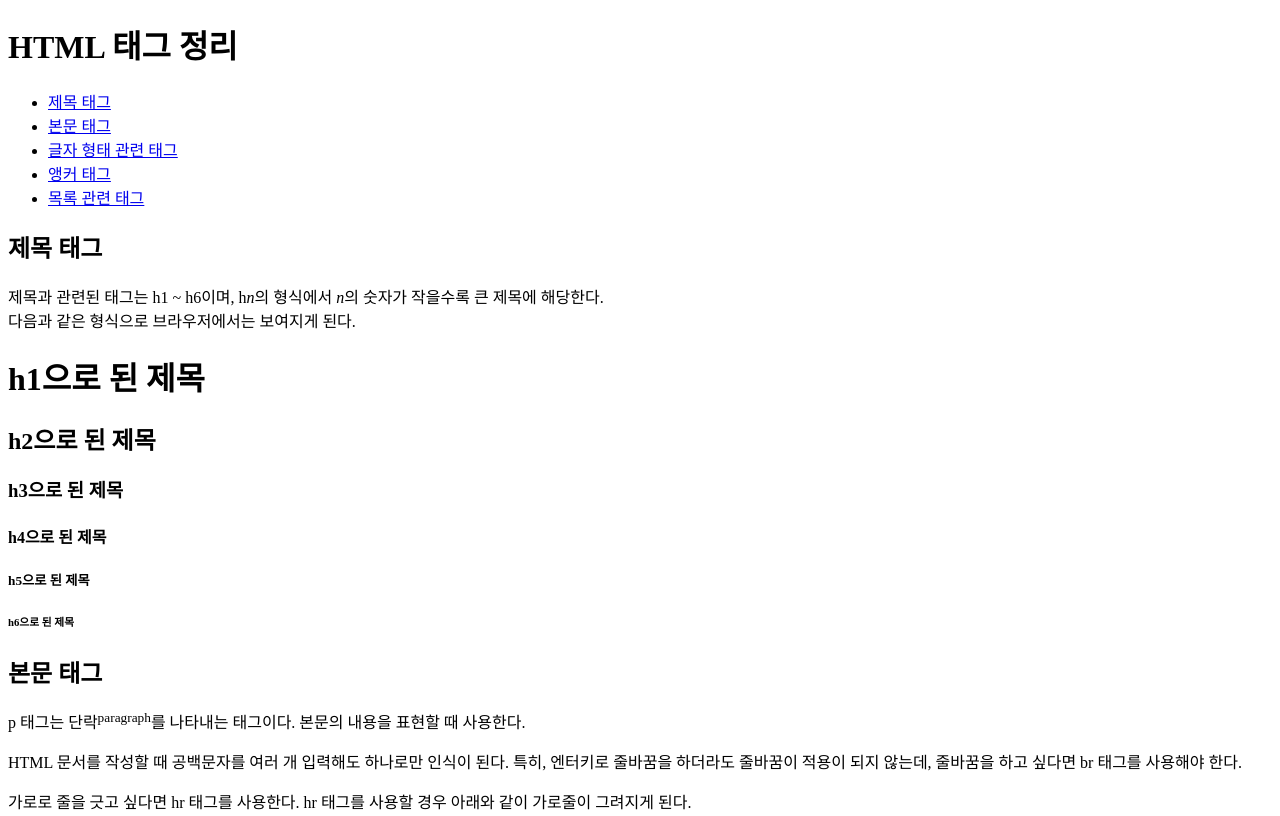
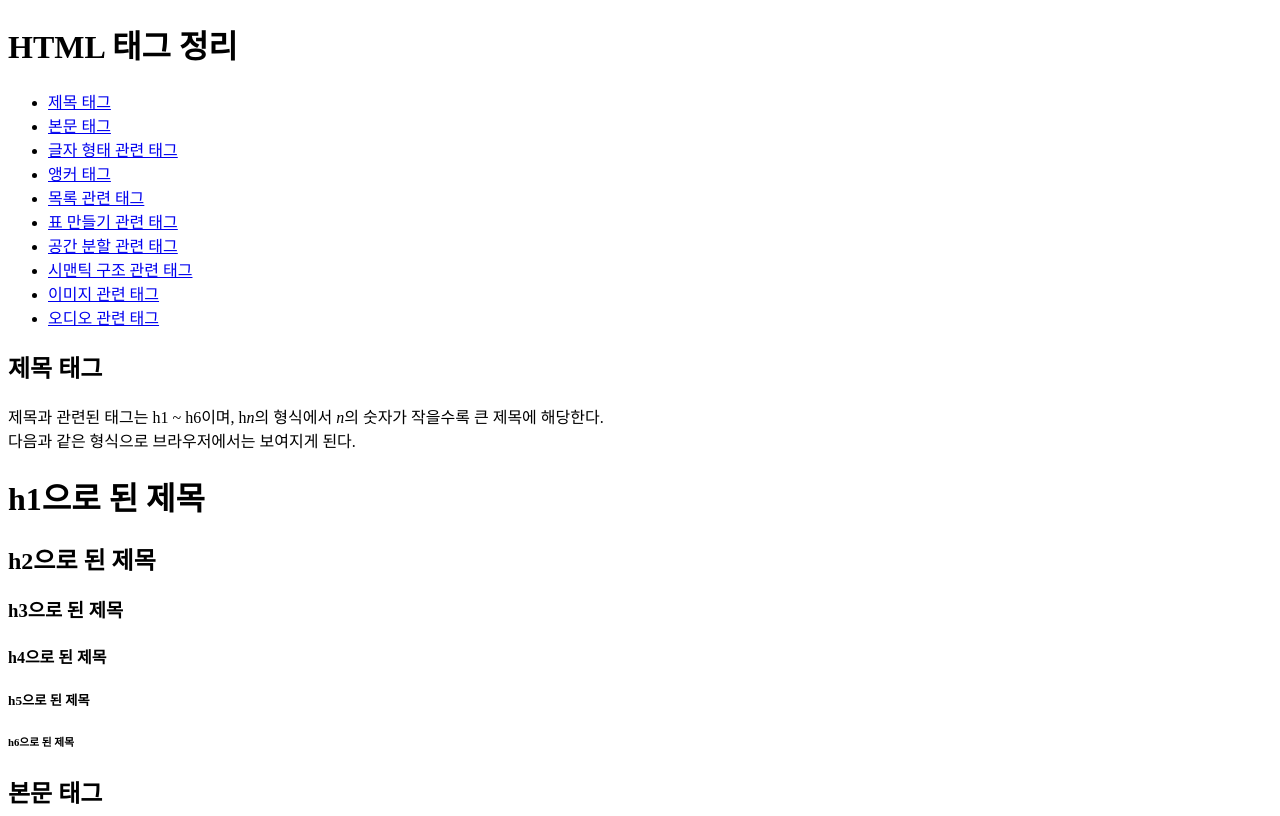
Before and after one commit to seo-hyun-j/wp-html, a plain HTML site: page index.html in a window 1280 px wide. Shown: the top 816 px of the page. Drawn offline with Linux system fonts and the light colour scheme.

Commit message:
오디오 태그

```diff
--- a/index.html
+++ b/index.html
@@ -22,7 +22,22 @@
       </li>
       <li>
         <a href="./list.html">목록 관련 태그</a>
-    </li>
+      </li>
+      <li>
+        <a href="./table.html">표 만들기 관련 태그</a>
+      </li>
+      <li>
+        <a href="./space.html">공간 분할 관련 태그</a>
+      </li>
+      <li>
+        <a href="./semantic.html">시맨틱 구조 관련 태그</a>
+      </li>
+      <li>
+        <a href="./image.html">이미지 관련 태그</a>
+      </li>
+      <li>
+        <a href="./audio.html">오디오 관련 태그</a>
+      </li>
   </ul>
 
 
```
Also changed, not shown: audio.html (added, +16 -0 lines).
